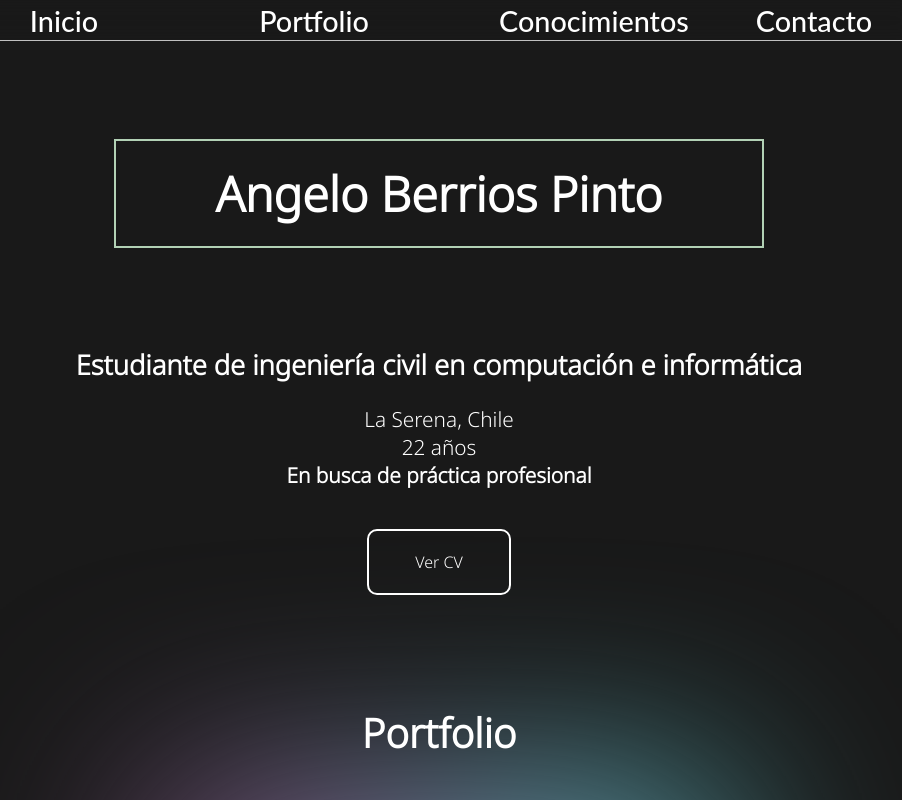
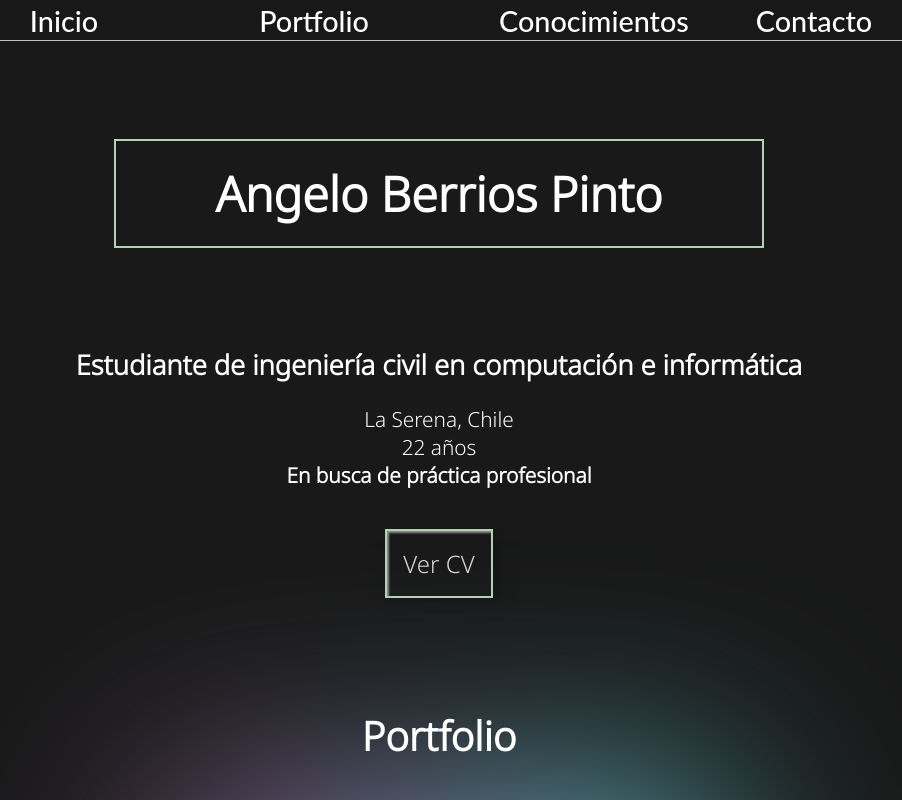
Before and after one commit to Dbaljeet/AngeloWebsite, a React (Vite) app in the folder AngeloWebsite/: page / in a window 1280 px wide. Shown: the top 800 px of the page, without its empty margins (201-1103 px from the left). Built offline with nearby package versions, Linux system fonts and the light colour scheme.

Commit message:
[Change] style of CV

```diff
--- a/AngeloWebsite/src/components/CV/index.jsx
+++ b/AngeloWebsite/src/components/CV/index.jsx
@@ -1,13 +1,44 @@
 import styled from "styled-components"
 const Curriculum = styled.a`
-  display: block;
-  border-radius: 10px;
-  border: 2px solid #fff;
-  padding: 20px;
-  width: 100px;
-  margin: auto;
+  text-decoration: none;
+  color: #d6d6d6;
+  background-color: transparent;
+  border: 2px solid #b2d1b5;
+  font-size: 1.5rem;
+  padding: 1rem;
   margin-bottom: 100px;
-  text-decoration: none;
+  cursor: pointer;
+
+  transition: all 0.3s ease;
+  position: relative;
+  display: inline-block;
+  box-shadow: inset 2px 2px 2px 0px rgba(255, 255, 255, 0.5),
+    7px 7px 20px 0px rgba(0, 0, 0, 0.1), 4px 4px 5px 0px rgba(0, 0, 0, 0.1);
+
+  &:after {
+    position: absolute;
+    content: "";
+    width: 0;
+    height: 100%;
+    top: 0;
+    left: 0;
+    direction: rtl;
+    z-index: -1;
+    box-shadow: -7px -7px 20px 0px #92c77499, -4px -4px 5px 0px #fff9,
+      7px 7px 20px 0px #0002, 4px 4px 5px 0px #0001;
+    transition: all 0.9s ease;
+  }
+  &:hover {
+    color: #ffffff;
+  }
+  &:hover:after {
+    left: auto;
+    right: 0;
+    width: 100%;
+  }
+  &:active {
+    top: 2px;
+  }
 `
 const CV = () => {
   return (
```
